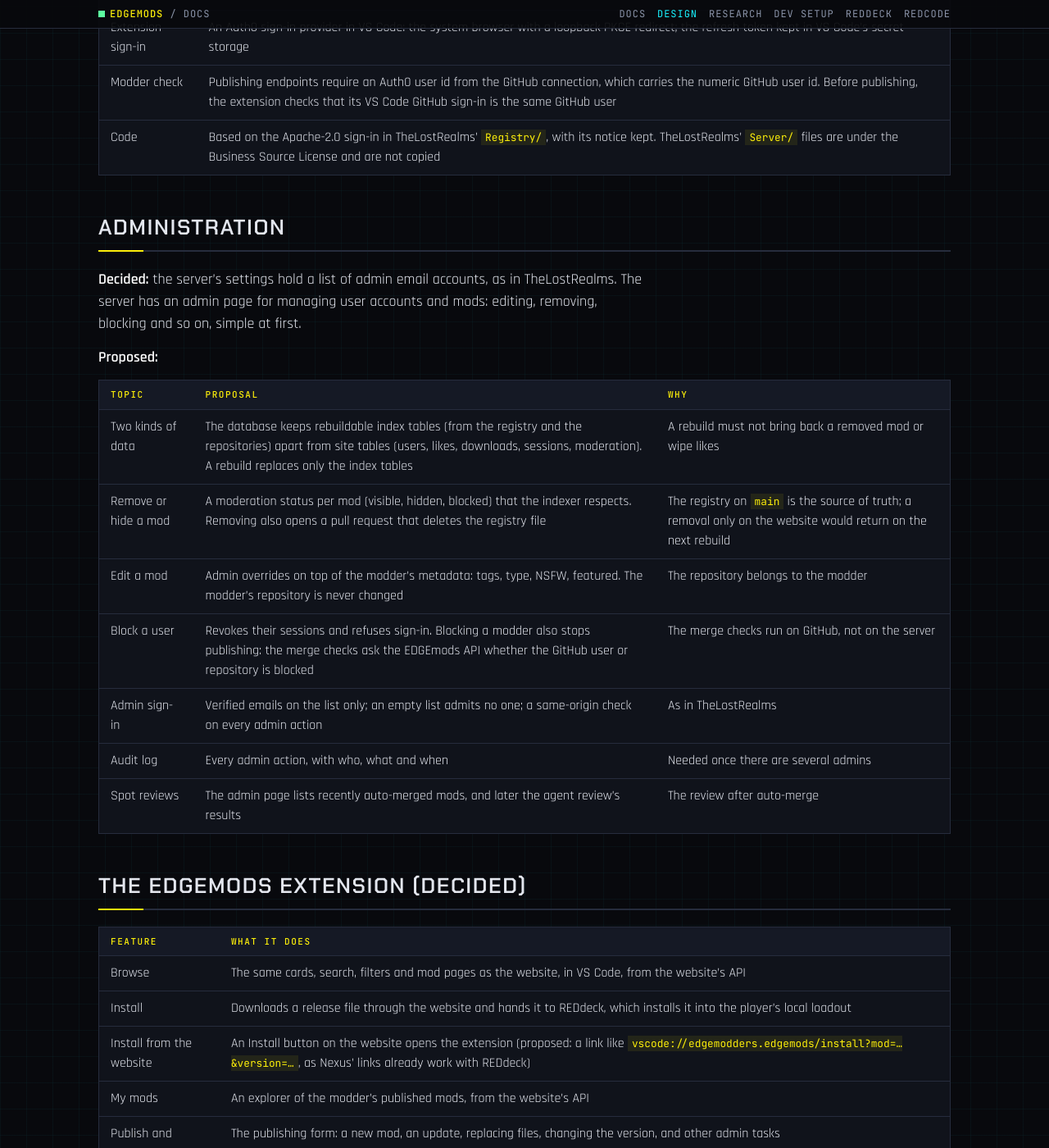
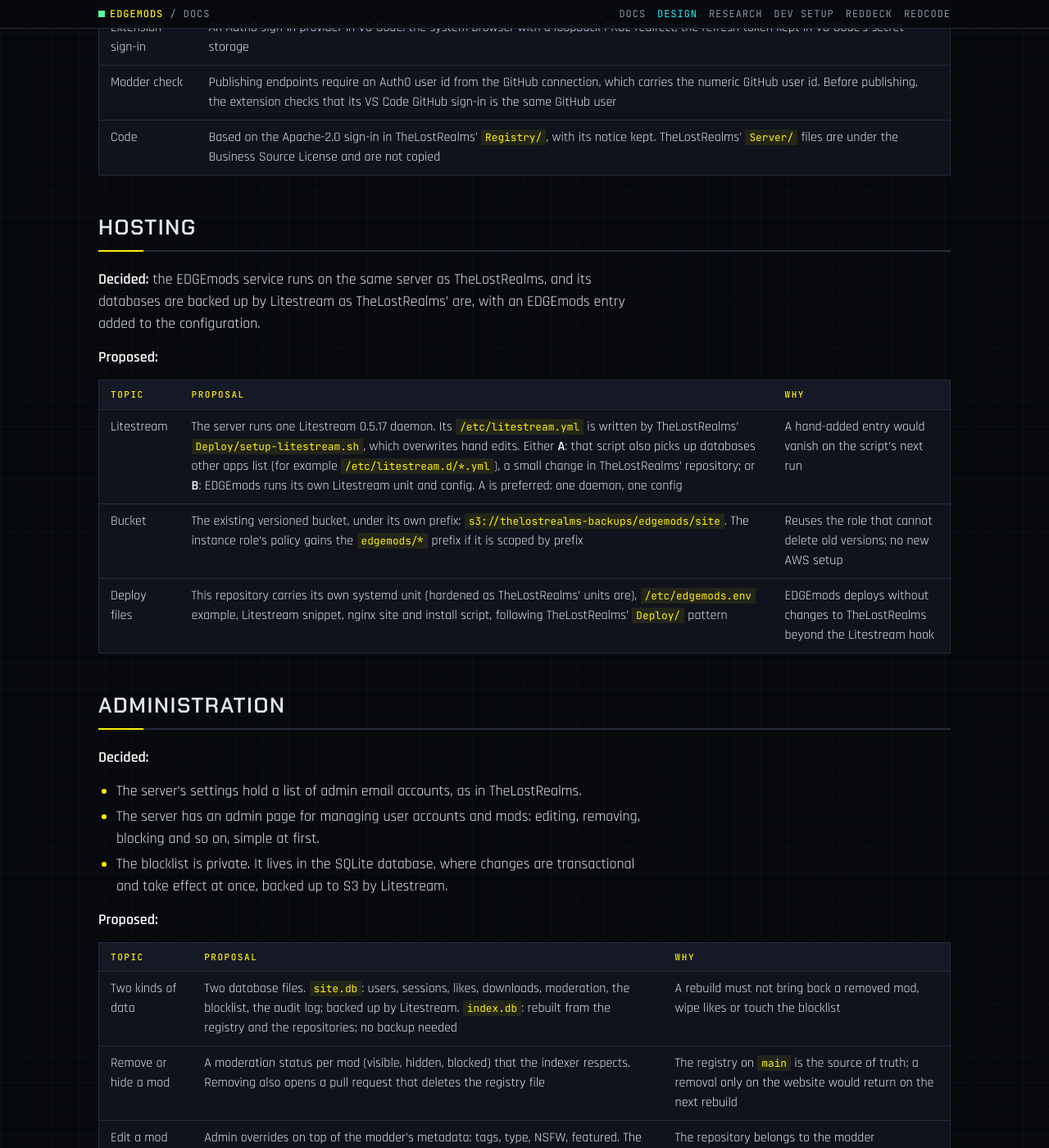
Before and after one commit to Edgemodders/EDGEmods, a Jekyll site: the page built from docs/design.md, in a window 1280 px wide and 1400 px high, scrolled down 5784 px. Shown: the whole window at 82% size. Built offline with Jekyll 4.4.1, drawn with Linux system fonts in a browser that asks for light colours; our own code applies the rules of GitHub Pages for plain Markdown files; some of the changed text lies outside the part shown.

Commit message:
Design: private blocklist in SQLite; hosting on TheLostRealms' server with Litestream
Co-Authored-By: Claude Opus 5.5 <noreply@anthropic.com>

```diff
--- a/docs/design.md
+++ b/docs/design.md
@@ -129,15 +129,31 @@ A modder who signs in with email or Google can browse but does not see their pub
 | Modder check | Publishing endpoints require an Auth0 user id from the GitHub connection, which carries the numeric GitHub user id. Before publishing, the extension checks that its VS Code GitHub sign-in is the same GitHub user |
 | Code | Based on the Apache-2.0 sign-in in TheLostRealms' `Registry/`, with its notice kept. TheLostRealms' `Server/` files are under the Business Source License and are not copied |
 
-## Administration
+## Hosting
 
-**Decided:** the server's settings hold a list of admin email accounts, as in TheLostRealms. The server has an admin page for managing user accounts and mods: editing, removing, blocking and so on, simple at first.
+**Decided:** the EDGEmods service runs on the same server as TheLostRealms, and its databases are backed up by Litestream as TheLostRealms' are, with an EDGEmods entry added to the configuration.
 
 **Proposed:**
 
 | Topic | Proposal | Why |
 |---|---|---|
-| Two kinds of data | The database keeps rebuildable index tables (from the registry and the repositories) apart from site tables (users, likes, downloads, sessions, moderation). A rebuild replaces only the index tables | A rebuild must not bring back a removed mod or wipe likes |
+| Litestream | The server runs one Litestream 0.5.17 daemon. Its `/etc/litestream.yml` is written by TheLostRealms' `Deploy/setup-litestream.sh`, which overwrites hand edits. Either **A**: that script also picks up databases other apps list (for example `/etc/litestream.d/*.yml`), a small change in TheLostRealms' repository; or **B**: EDGEmods runs its own Litestream unit and config. A is preferred: one daemon, one config | A hand-added entry would vanish on the script's next run |
+| Bucket | The existing versioned bucket, under its own prefix: `s3://thelostrealms-backups/edgemods/site`. The instance role's policy gains the `edgemods/*` prefix if it is scoped by prefix | Reuses the role that cannot delete old versions; no new AWS setup |
+| Deploy files | This repository carries its own systemd unit (hardened as TheLostRealms' units are), `/etc/edgemods.env` example, Litestream snippet, nginx site and install script, following TheLostRealms' `Deploy/` pattern | EDGEmods deploys without changes to TheLostRealms beyond the Litestream hook |
+
+## Administration
+
+**Decided:**
+
+- The server's settings hold a list of admin email accounts, as in TheLostRealms.
+- The server has an admin page for managing user accounts and mods: editing, removing, blocking and so on, simple at first.
+- The blocklist is private. It lives in the SQLite database, where changes are transactional and take effect at once, backed up to S3 by Litestream.
+
+**Proposed:**
+
+| Topic | Proposal | Why |
+|---|---|---|
+| Two kinds of data | Two database files. `site.db`: users, sessions, likes, downloads, moderation, the blocklist, the audit log; backed up by Litestream. `index.db`: rebuilt from the registry and the repositories; no backup needed | A rebuild must not bring back a removed mod, wipe likes or touch the blocklist |
 | Remove or hide a mod | A moderation status per mod (visible, hidden, blocked) that the indexer respects. Removing also opens a pull request that deletes the registry file | The registry on `main` is the source of truth; a removal only on the website would return on the next rebuild |
 | Edit a mod | Admin overrides on top of the modder's metadata: tags, type, NSFW, featured. The modder's repository is never changed | The repository belongs to the modder |
 | Block a user | Revokes their sessions and refuses sign-in. Blocking a modder also stops publishing: the merge checks ask the EDGEmods API whether the GitHub user or repository is blocked | The merge checks run on GitHub, not on the server |
@@ -196,7 +212,7 @@ To be agreed. The format comes first, because the checks, the website and the ex
 |---|---|
 | The metadata format and the publishing form's fields | Next, on their own page |
 | Where the website lives | A path on edgemodders.ai, a subdomain, or another domain; with EDGEweb |
-| Where the blocklist lives | Proposed: on the server, behind an API the merge checks call, rather than a public file in this repository |
+| Litestream on the shared server | Option A (TheLostRealms' script picks up other apps' databases) or B (EDGEmods' own unit); see "Hosting" |
 | Which malware scanner | VirusTotal's terms for this use, ClamAV, or both |
 | What the agent review tags and refuses | The owner defines it before R6 |
 | Nexus | Cross-posting, linked both ways? REDdeck already speaks to Nexus |
```
